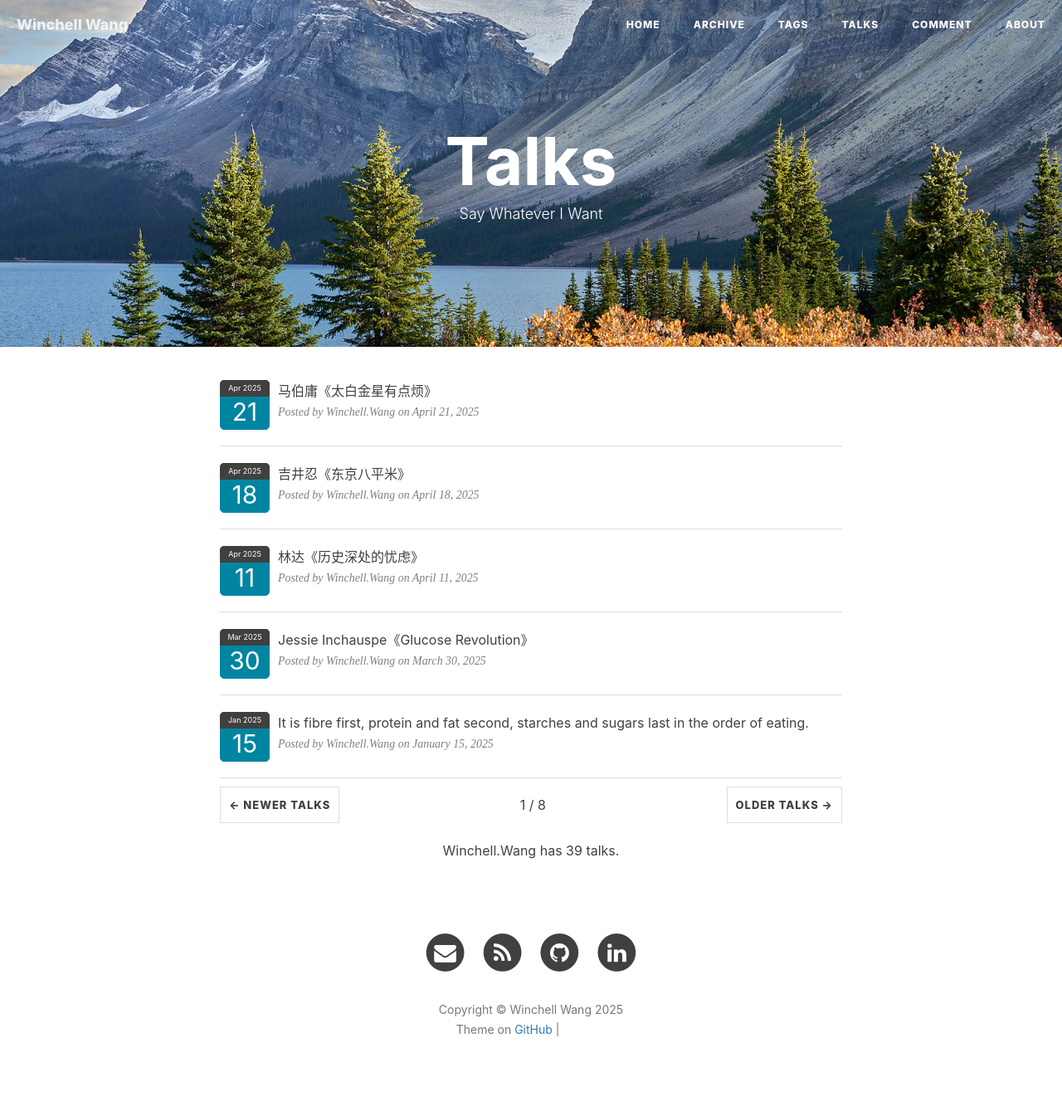
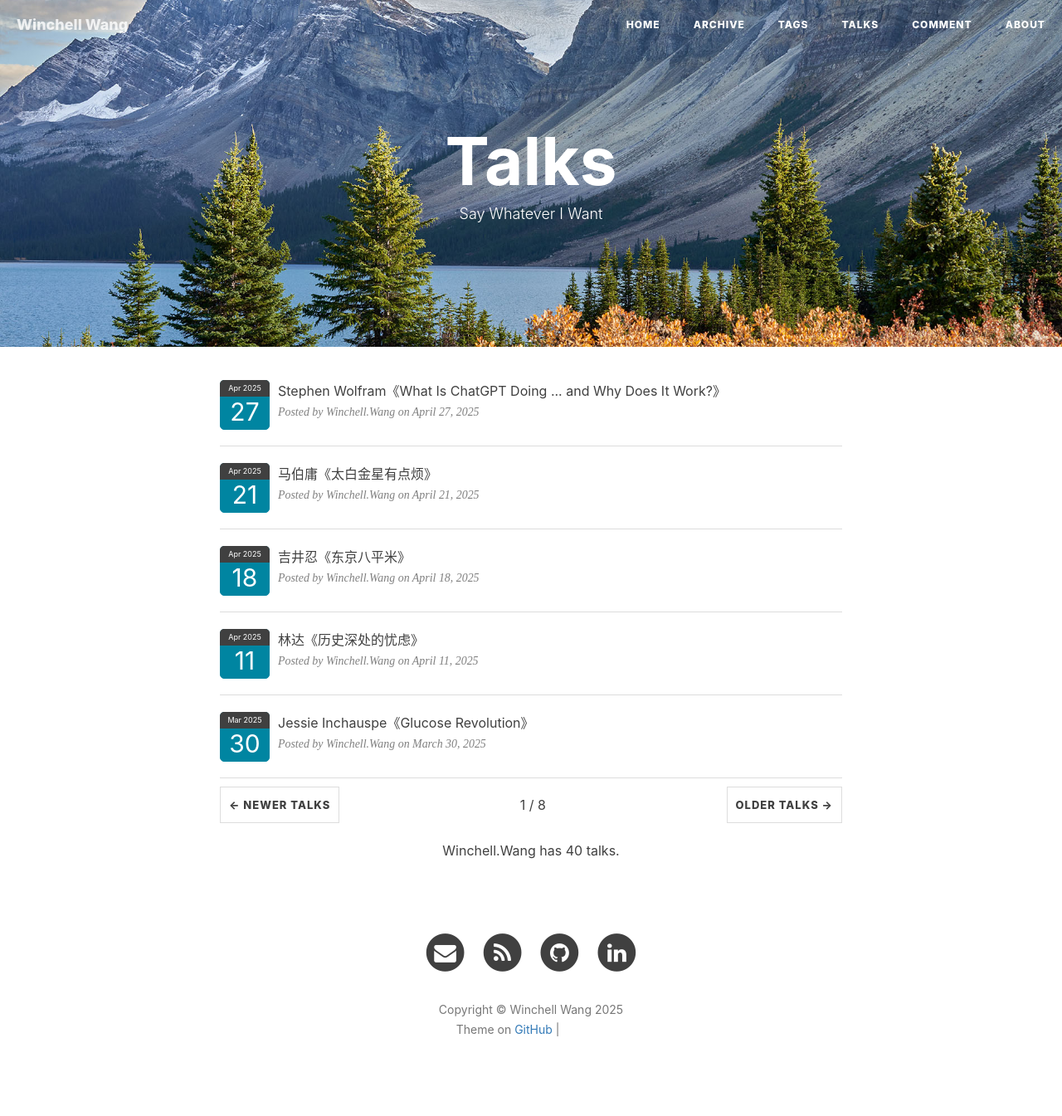
Before and after one commit to WinchellWang/winchellwang.github.io, a Jekyll site: the page built from 3talk.html, in a window 1280 px wide. Shown: the whole page at 83% size. Built offline with Jekyll 4.4.1, drawn with Linux system fonts in a browser that asks for light colours; nearby versions of some CDN libraries; comment, search, counter and statistics services are not loaded; grey boxes are pictures that could not be loaded.

Commit message:
New Book

```diff
--- a/_data/talks.yml
+++ b/_data/talks.yml
@@ -1,6 +1,9 @@
 # Template
 # - mytalk: ""
 #   talkdate: "2023-05"
+
+- mytalk: "Stephen Wolfram《What Is ChatGPT Doing ... and Why Does It Work?》"
+  talkdate: "2025-04-27"
 
 - mytalk: "马伯庸《太白金星有点烦》"
   talkdate: "2025-04-21"
```
